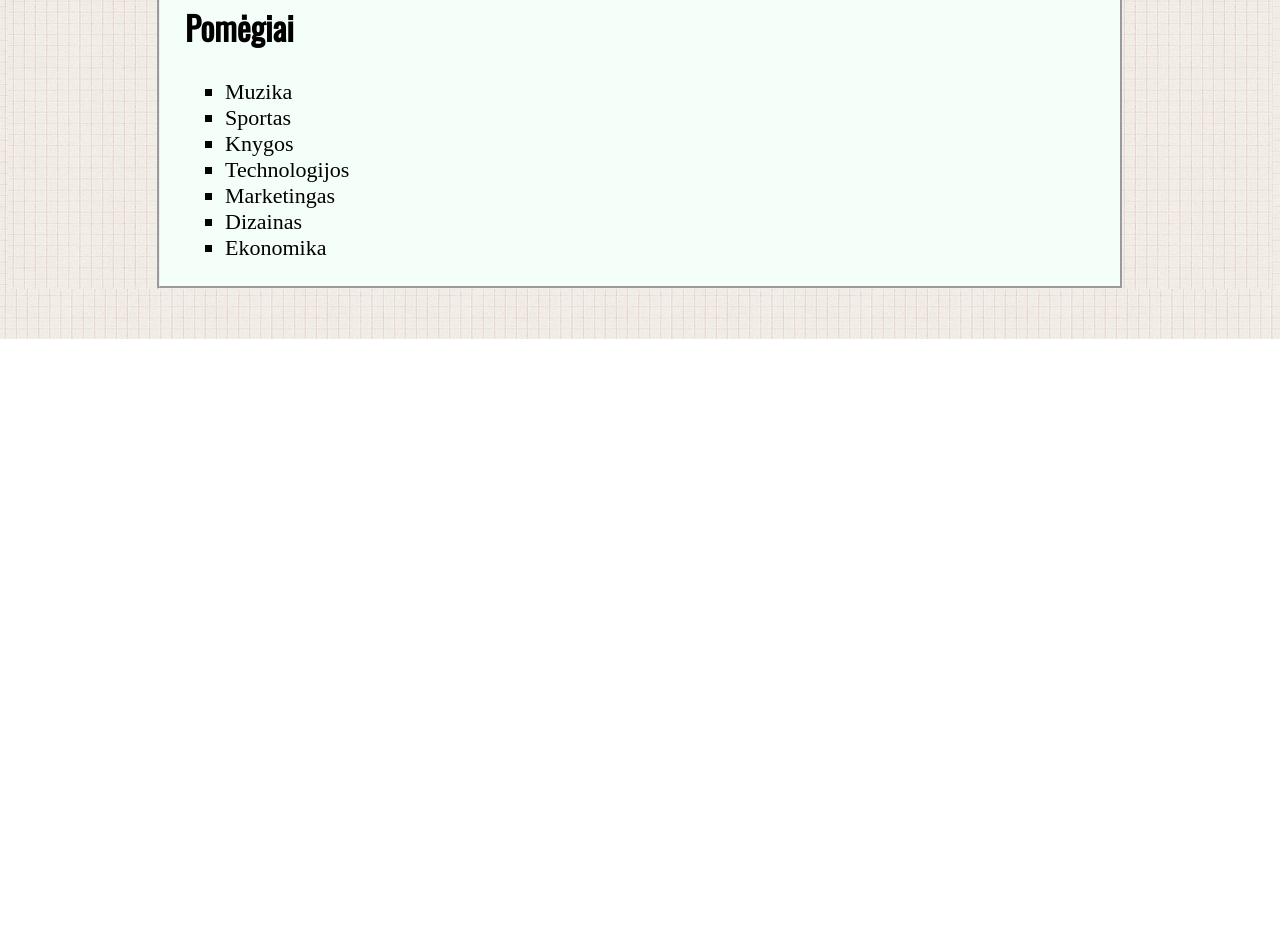
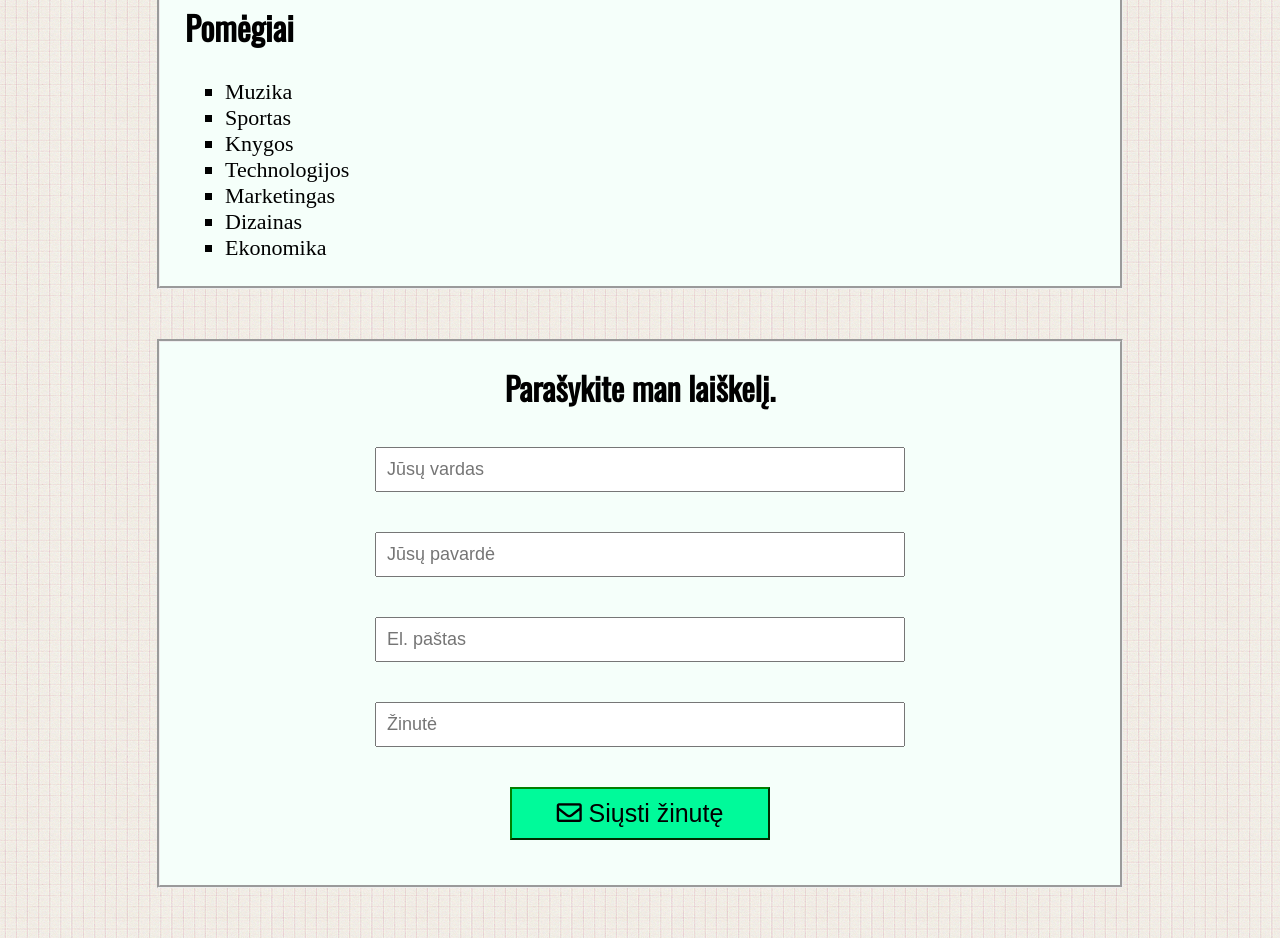
Before and after one commit to mindazub/cv-advanced, a plain HTML site: page index.html in a window 1280 px wide. Shown: the part 943-1881 px from the top of the page. Before the commit the page ends 1282 px from the top, so only its background shows below. Drawn offline with nearby package versions, Linux system fonts and the light colour scheme.

Commit message:
added message

```diff
--- a/css/main.css
+++ b/css/main.css
@@ -1,16 +1,15 @@
 body {
     background-image: url("../hipsquare.png");
 }
-
-html {
-    background-image: url("../hipsquare.png");
-
-}
-
+/*html {*/
+    /*background-image: url("../hipsquare.png");*/
+/*}*/
+/** {*/
+    /*background-image: url("../hipsquare.png");*/
+/*}*/
 .cv-all {
     background: mintcream;
     border-style: groove;
-
     display: flex;
     flex-direction: row;
     width: 960px;
@@ -19,9 +18,6 @@ html {
     margin-right: auto;
     margin-bottom: 50px;
 }
-
-
-
 h1, h2 {
     font-family: 'Oswald', sans-serif;
 }
@@ -37,7 +33,6 @@ h3 {
 #lighter {
     color: grey;
 }
-
 .header {
     display: grid;
     grid-template-columns:50% 50%;
@@ -52,14 +47,12 @@ h3 {
     margin-left: 25px;
     /*background-color: lightpink;*/
 }
-
 .right-info img {
     -webkit-border-radius: 95px;
     -moz-border-radius: 95px;
     border-radius: 95px;
     margin-right: 25px;
 }
-
 .dotted-message {
     padding: 15px;
     border-style: dashed;
@@ -68,7 +61,6 @@ h3 {
     margin-right: 25px;
     font-size: 20px;
 }
-
 table {
     width: 100%;
     margin-right: 25px;
@@ -93,7 +85,35 @@ tr td{
     margin-bottom: 25px;
     font-size: 22px;
 }
-
 li {
     list-style-type: square;
 }
+.send-message {
+    background: mintcream;
+    border-style: groove;
+    display: flex;
+    flex-direction: column;
+    width: 960px;
+    margin-top: 50px;
+    margin-left: auto;
+    margin-right: auto;
+    margin-bottom: 50px;
+}
+
+.send-message h1 {
+    margin-left: auto;
+    margin-right: auto;
+}
+
+.send-message input {
+    margin: 15px 215px 25px;
+    padding: 10px;
+    font-size: 18px;
+}
+.send-message button {
+    margin: 15px 350px 45px;
+    padding: 10px;
+    font-size: 25px;
+    background: mediumspringgreen;
+    border-color: green;
+}
--- a/index.html
+++ b/index.html
@@ -7,11 +7,13 @@
     <meta http-equiv="X-UA-Compatible" content="ie=edge">
     <title>CV</title>
     <link rel="stylesheet" type="text/css" href="css/main.css">
+    <link rel="stylesheet" href="https://use.fontawesome.com/releases/v5.3.1/css/all.css"
+          integrity="sha384-mzrmE5qonljUremFsqc01SB46JvROS7bZs3IO2EmfFsd15uHvIt+Y8vEf7N7fWAU" crossorigin="anonymous">
 
     <link href="https://fonts.googleapis.com/css?family=Open+Sans" rel="stylesheet">
     <link href="https://fonts.googleapis.com/css?family=Oswald" rel="stylesheet">
 </head>
-<body background="hipsquare.png">
+<body >
 <div class="cv-all">
     <div class="cv-card">
         <div class="header">
@@ -118,5 +120,22 @@
         </div>
     </div>
 </div>
+
+<div class="send-message">
+
+        <h1>Parašykite man laiškelį.</h1>
+        <input type="text" placeholder="Jūsų vardas">
+        <input type="text" placeholder="Jūsų pavardė">
+        <input type="text" placeholder="El. paštas">
+        <input type="text" placeholder="Žinutė">
+        <button>
+            <i class="far fa-envelope"></i>
+            Siųsti žinutę
+        </button>
+
+</div>
+
+
+
 </body>
 </html>
```
